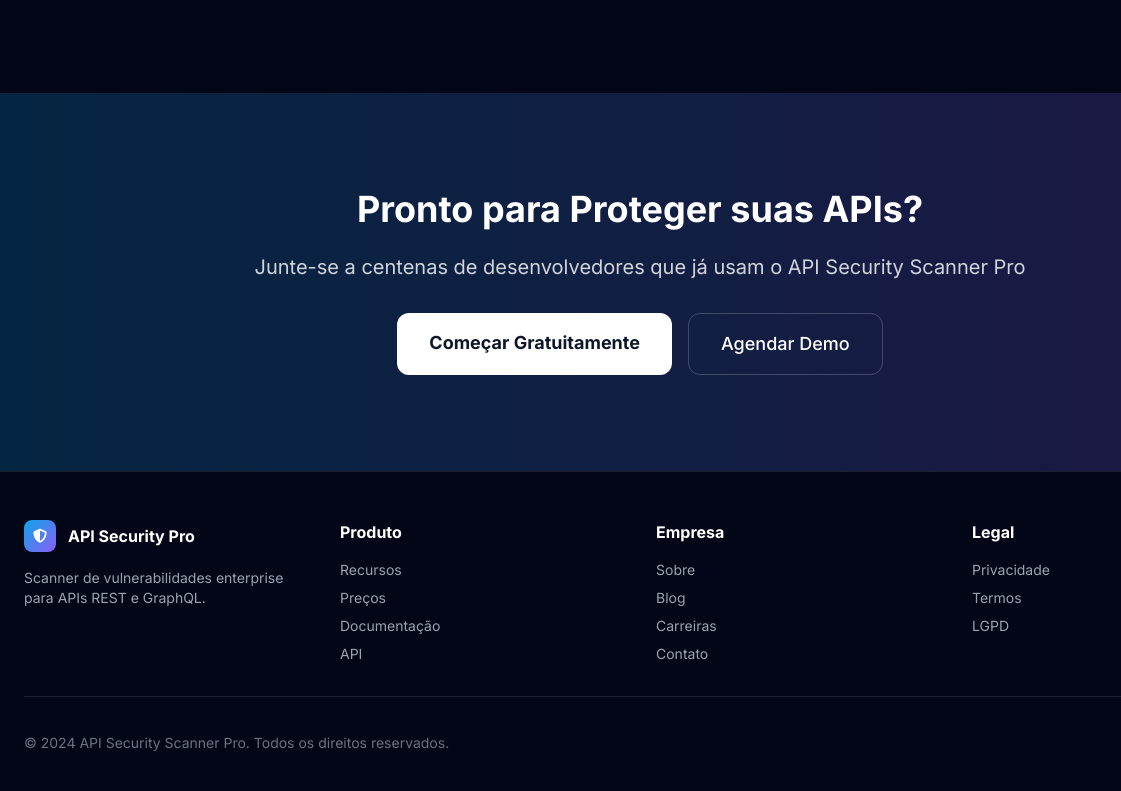
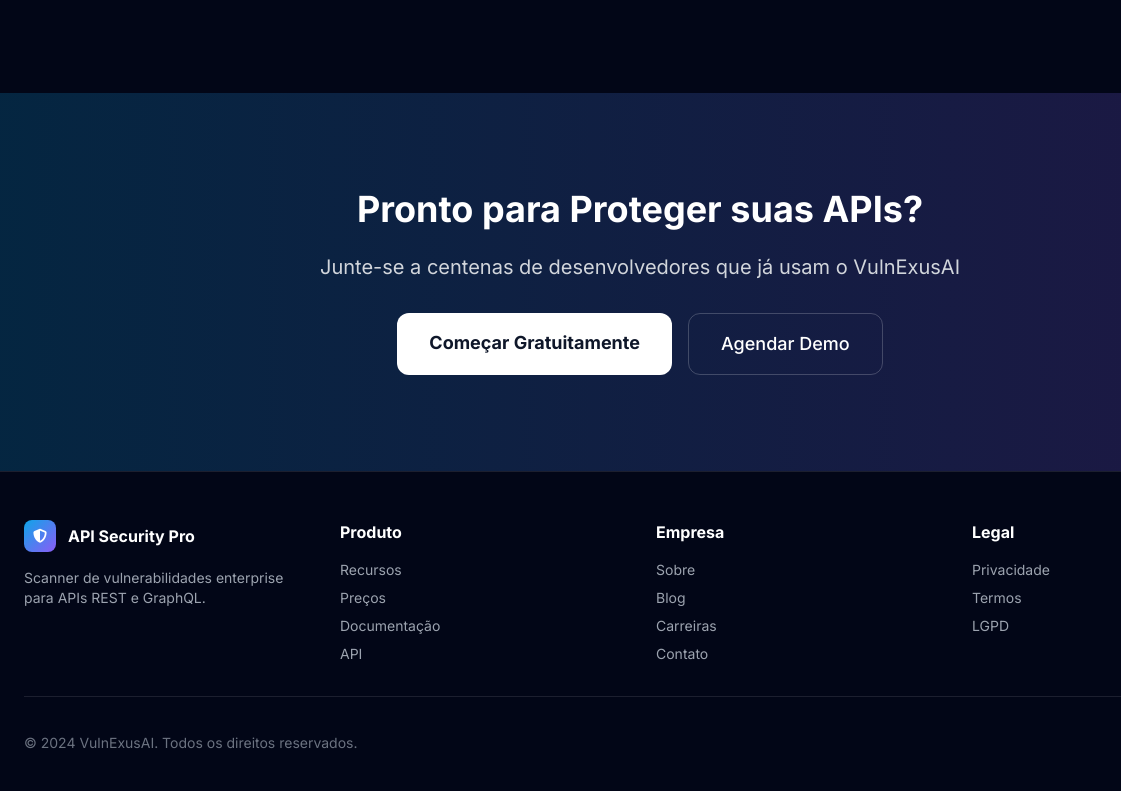
Before and after one commit to barakinha4-ui/api-security-scanner-pro, a plain HTML site: page landing/index.html in a window 1280 px wide. Shown: the part 2390-3181 px from the top of the page, 0-1121 px from the left. Drawn offline with nearby package versions, Linux system fonts and the light colour scheme.

Commit message:
feat: rename to VulnExusAI

```diff
--- a/landing/index.html
+++ b/landing/index.html
@@ -3,7 +3,7 @@
 <head>
     <meta charset="UTF-8">
     <meta name="viewport" content="width=device-width, initial-scale=1.0">
-    <title>API Security Scanner Pro - Enterprise Vulnerability Detection</title>
+    <title>VulnExusAI - Enterprise Vulnerability Detection</title>
     <meta name="description" content="Scanner de vulnerabilidades de API de nível enterprise. Detecte SQL Injection, XSS, BOLA, IDOR, SSRF e muito mais.">
 
     <!-- Fonts -->
@@ -297,7 +297,7 @@
     <section class="py-24 bg-gradient-to-r from-primary/20 to-secondary/20">
         <div class="max-w-4xl mx-auto px-6 text-center">
             <h2 class="text-4xl font-bold mb-6">Pronto para Proteger suas APIs?</h2>
-            <p class="text-xl text-gray-300 mb-8">Junte-se a centenas de desenvolvedores que já usam o API Security Scanner Pro</p>
+            <p class="text-xl text-gray-300 mb-8">Junte-se a centenas de desenvolvedores que já usam o VulnExusAI</p>
             <div class="flex flex-col sm:flex-row gap-4 justify-center">
                 <a href="#" class="bg-white text-dark px-8 py-4 rounded-xl font-bold text-lg hover:bg-gray-100 transition">
                     Começar Gratuitamente
@@ -354,7 +354,7 @@
             </div>
 
             <div class="pt-8 border-t border-white/10 flex flex-col md:flex-row justify-between items-center gap-4">
-                <p class="text-gray-500 text-sm">© 2024 API Security Scanner Pro. Todos os direitos reservados.</p>
+                <p class="text-gray-500 text-sm">© 2024 VulnExusAI. Todos os direitos reservados.</p>
                 <div class="flex gap-4">
                     <a href="#" class="text-gray-400 hover:text-white transition"><i class="fab fa-github text-xl"></i></a>
                     <a href="#" class="text-gray-400 hover:text-white transition"><i class="fab fa-twitter text-xl"></i></a>
```
Also changed, not shown: dashboard-metrics/index.html (+1 -1 lines).
